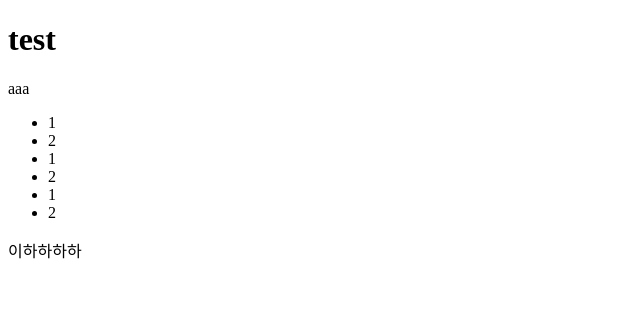
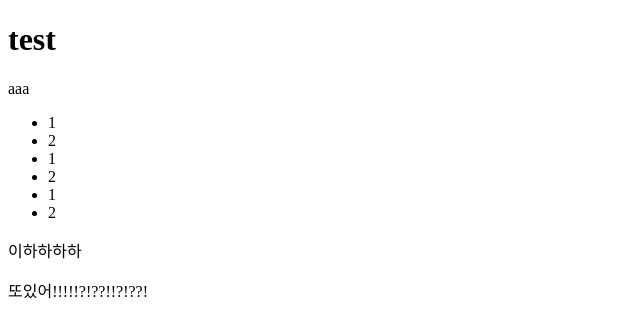
Before and after one commit to ar4132/git_test, a plain HTML site: page index.html in a window 1280 px wide. Shown: the whole page, without its empty margins (0-640 px from the left). Drawn offline with Linux system fonts and the light colour scheme.

Commit message:
div 내 span 추가
우왕

```diff
--- a/index.html
+++ b/index.html
@@ -17,6 +17,7 @@
         </ul>
         <div>
         	<p>이하하하하</p>
+        	<span>또있어!!!!!?!??!!?!??!</span>
         </div>
     </body>
 </html>
```
